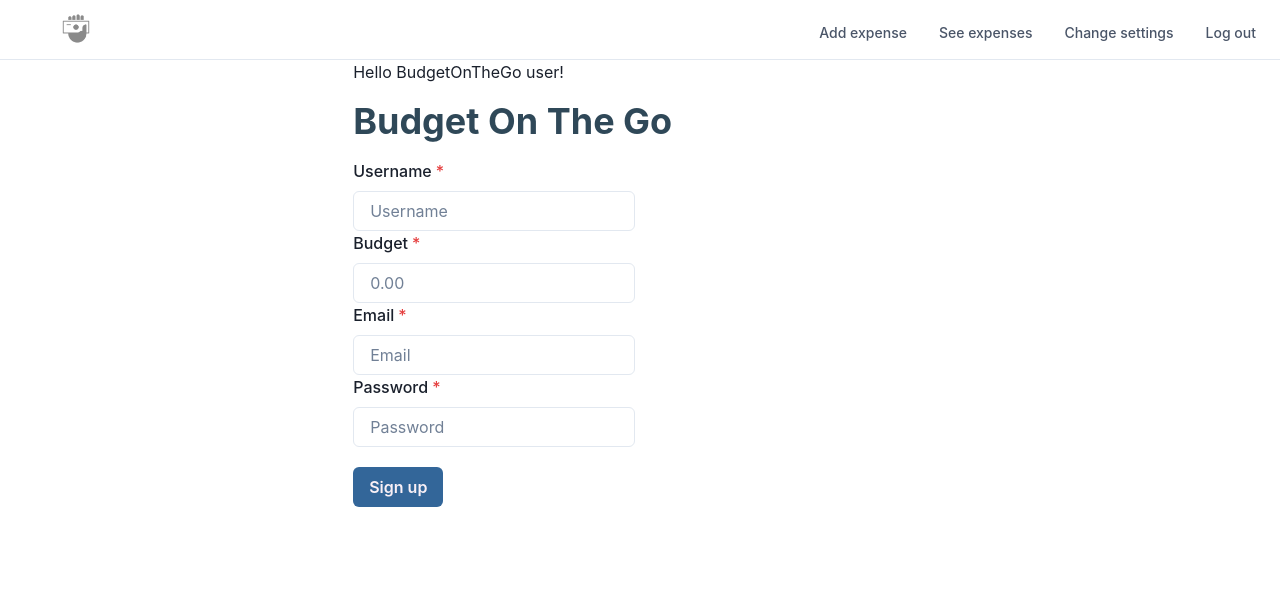
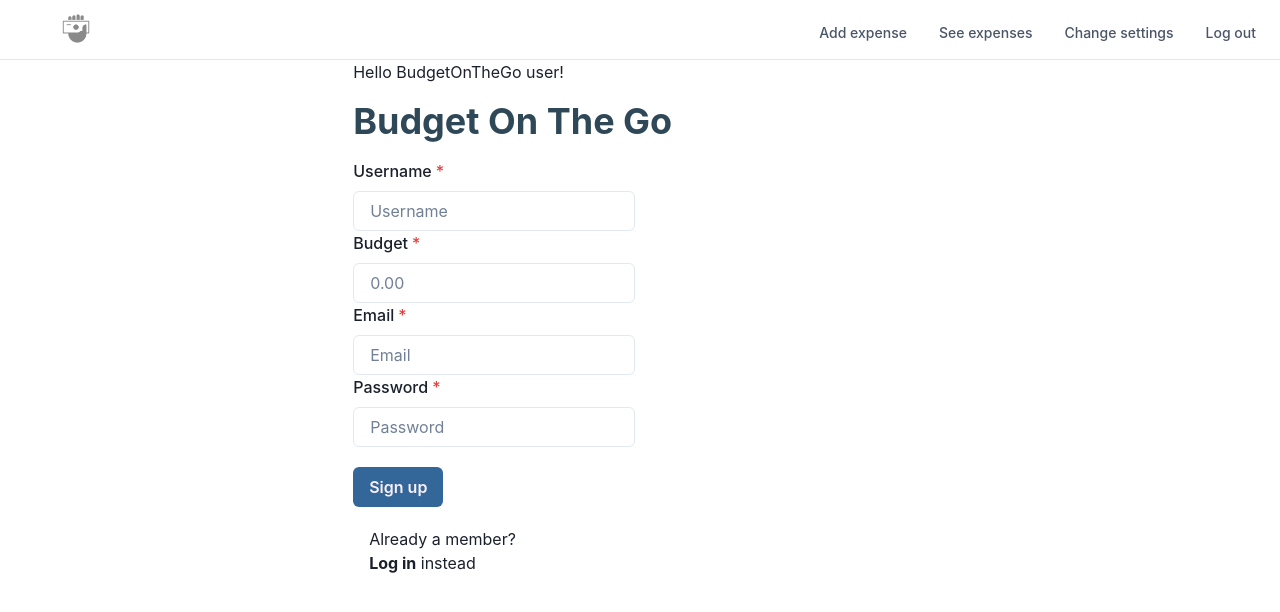
Before and after one commit to tlcoles/BudgetOnTheGo, a React (Create React App) app in the folder client/: page / in a window 1280 px wide. Shown: the top 612 px of the page. Built offline with nearby package versions, Linux system fonts and the light colour scheme.

Commit message:
Adding the container text to SignUp.js

```diff
--- a/client/src/pages/Signup.js
+++ b/client/src/pages/Signup.js
@@ -47,6 +47,10 @@ const SignUpPage = () => {
         setValue={setPassword}
       />
       <GeneralButton buttonTitle={"Sign up"} handleClick={SignUp} />
+      <Container>Already a member?</Container>
+      <Container>
+        <b>Log in</b> instead
+      </Container>
     </div>
   );
 };
```
